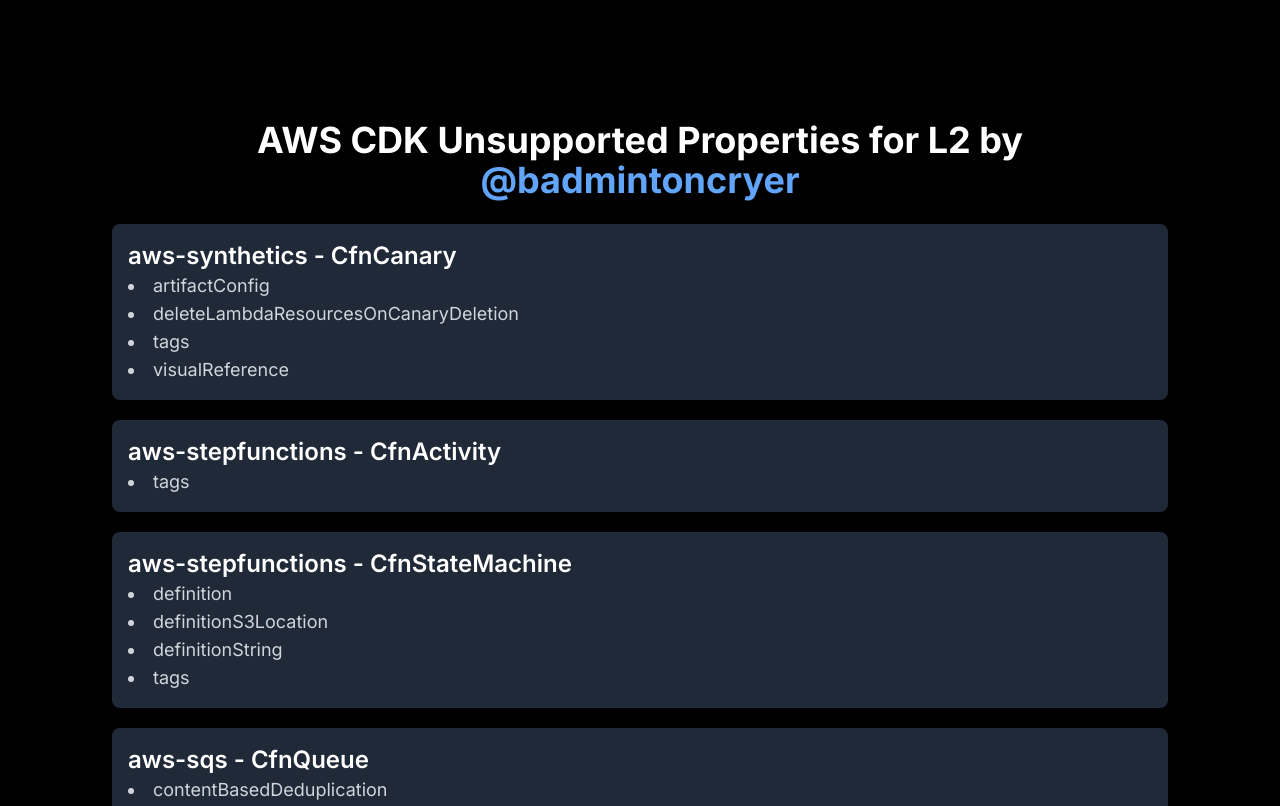
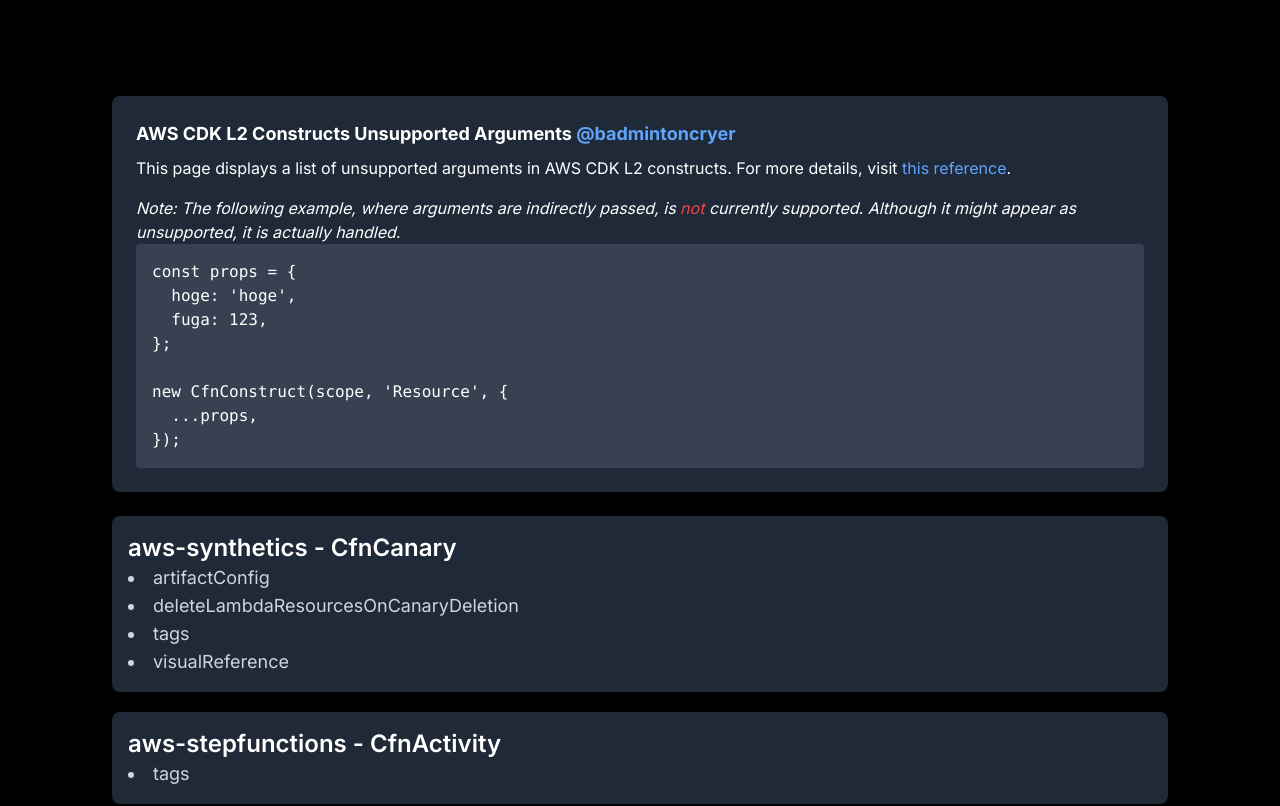
Before and after one commit to badmintoncryer/cdk-unsupported-property-app, a Next.js app in the folder frontend/: page / in a window 1280 px wide. Shown: the top 806 px of the page. Built offline with nearby package versions, Linux system fonts and the light colour scheme.

Commit message:
style: update description

```diff
--- a/frontend/app/page.tsx
+++ b/frontend/app/page.tsx
@@ -4,8 +4,9 @@
 	return (
 		<main className="flex min-h-screen flex-col items-center justify-between p-24 bg-black">
 			<div className="container mx-auto px-4">
-				<h1 className="text-4xl font-bold text-center my-6 text-white">
-					AWS CDK Unsupported Properties for L2 by {""}
+				<div className="bg-gray-800 text-white p-6 rounded-lg shadow mb-6">
+					<h1 className="text-lg font-bold mb-2">
+						AWS CDK L2 Constructs Unsupported Arguments {""}
 						<a
 							href="https://github.com/badmintoncryer"
 							className="text-blue-400 hover:text-blue-600"
@@ -15,6 +16,38 @@
 							@badmintoncryer
 						</a>
 					</h1>
+					<p className="mb-4">
+						This page displays a list of unsupported arguments in AWS CDK L2
+						constructs. For more details, visit{" "}
+						<a
+							href="https://speakerdeck.com/badmintoncryer/cdkkontoribiyutonozui-chu-nobi-woyue-eyou-jian-dan-issuenojian-tukefang"
+							className="text-blue-400 hover:text-blue-600"
+							rel="noopener noreferrer"
+							target="_blank"
+						>
+							this reference
+						</a>
+						.
+					</p>
+					<p className="italic">
+						Note: The following example, where arguments are indirectly passed,
+						is <span className="text-red-500">not</span> currently supported.
+						Although it might appear as unsupported, it is actually handled.
+					</p>
+					<pre className="bg-gray-700 p-4 rounded">
+						<code>
+							{`const props = {
+  hoge: 'hoge',
+  fuga: 123,
+};
+
+new CfnConstruct(scope, 'Resource', {
+  ...props,
+});`}
+						</code>
+					</pre>
+				</div>
+
 				{missingProperties.map((item, index) => (
 					<div
 						key={index}
--- a/frontend/package.json
+++ b/frontend/package.json
@@ -13,7 +13,8 @@
 	"dependencies": {
 		"next": "14.2.3",
 		"react": "^18",
-		"react-dom": "^18"
+		"react-dom": "^18",
+		"sharp": "^0.33.3"
 	},
 	"devDependencies": {
 		"@biomejs/biome": "1.7.2",
```
Also changed, not shown: 1 other file (tests, documents, lock files or other folders). Lines whose indentation alone changed are shown as unchanged.
